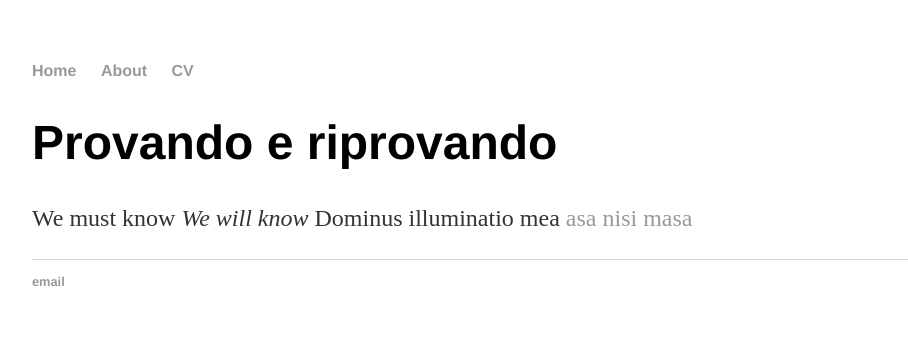
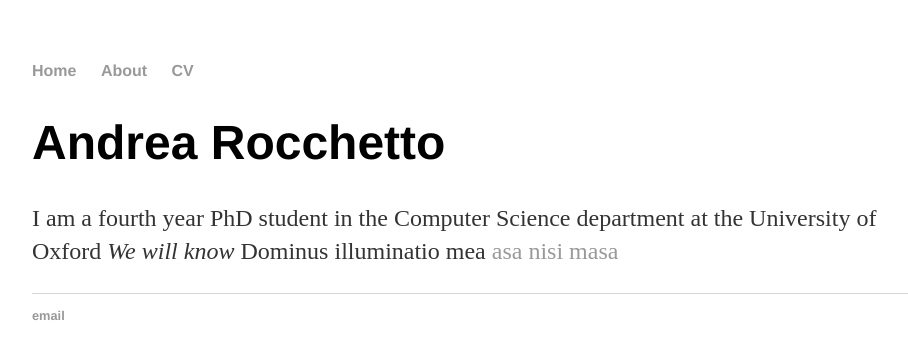
Before and after one commit to andrearocchetto/andrearocchetto.github.io, a Jekyll site: the page built from index.html, in a window 1280 px wide. Shown: the top 359 px of the page, without its empty margins (160-1068 px from the left). Built offline with Jekyll 4.4.1, drawn with Linux system fonts in a browser that asks for light colours.

Commit message:
Update index.html

```diff
--- a/index.html
+++ b/index.html
@@ -3,6 +3,7 @@ layout: default
 title: Andrea Rocchetto
 ---
 <div class="blurb">
-	<h1>Provando e riprovando</h1>
-	<p>We must know <em>We will know</em> Dominus illuminatio mea <a href="/about">asa nisi masa</a></p>
+	<h1>Andrea Rocchetto</h1>
+	<p>I am a fourth year PhD student in the Computer Science department at the University of Oxford
+		<em>We will know</em> Dominus illuminatio mea <a href="/about">asa nisi masa</a></p>
 </div><!-- /.blurb -->
```
